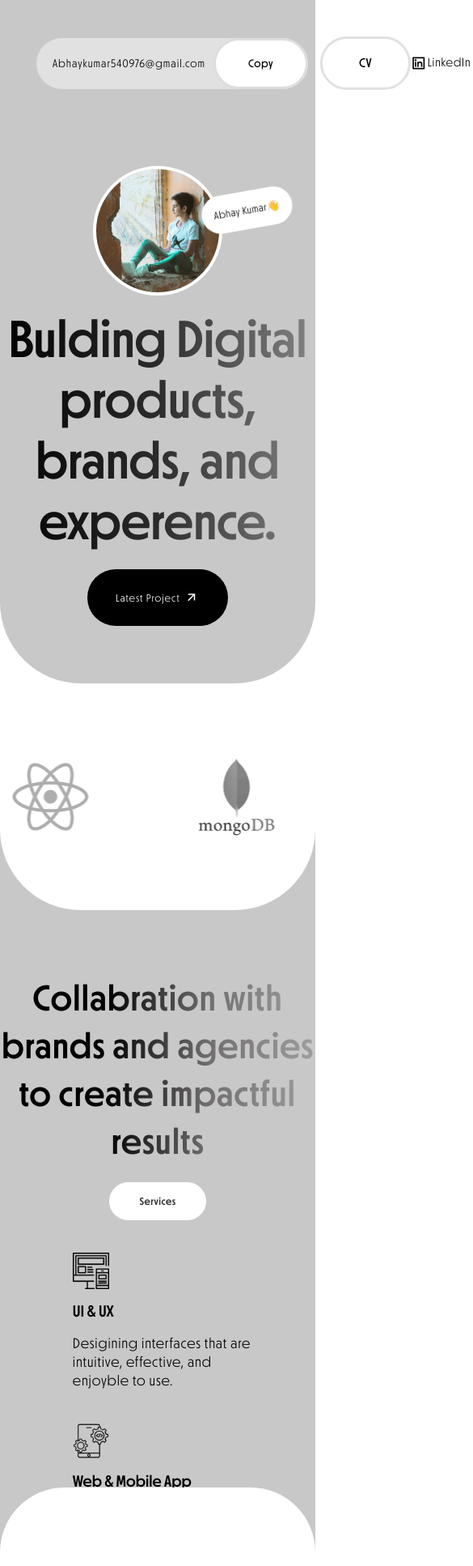
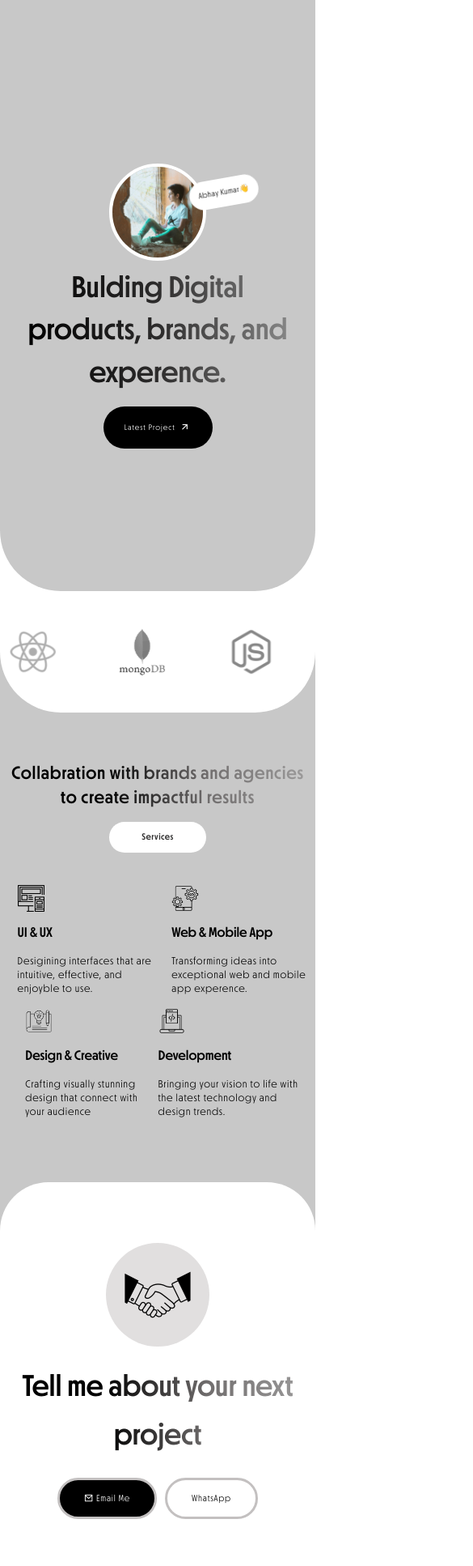
Before and after one commit to ABhaykUMar124/Portfolio., a plain HTML site: page index.html in a window 390 px wide. Shown: the top 1934 px of the page at 81% size, 585 px wide, since content can reach past the window. Drawn offline with nearby package versions, Linux system fonts and the light colour scheme.

Commit message:
Making this responsive

```diff
--- a/index.html
+++ b/index.html
@@ -79,33 +79,33 @@
                     <div class="card">
                         <img src="web and mo.png" alt="" srcset="">
                         <h1>Web & Mobile App</h1>
-                        <p>Desigining interfaces that are <br> intuitive, effective, and <br> enjoyble to use.</p>
+                        <p>Transforming ideas into <br>exceptional web and mobile<br>app experence.</p>
                     </div>
                     </div>
                     <div class="Card-section">
                         <div class="card">
                             <img src="design and creative.png" alt="" srcset="">
                             <h1>Design & Creative</h1>
-                            <p>Desigining interfaces that are <br> intuitive, effective, and <br> enjoyble to use.</p>
+                            <p>Crafting visually stunning<br>design that connect with<br> your audience</p>
                         </div>
                         <div class="card">
                             <img src="development 22.png" alt="" srcset="">
                             <h1>Development</h1>
-                            <p>Desigining interfaces that are <br> intuitive, effective, and <br> enjoyble to use.</p>
+                            <p>Bringing your vision to life with<br>the latest technology and <br>design trends.</p>
                         </div>
                     </div>
             </div>
         </div>
         <div class="page-4">
             <img src="Handshake.png" alt="" class="Handshake-img">
-            <h1 class="P4-heading">Tell me about your <br> next project</h1>
+            <h1 class="P4-heading">Tell me about your next <br> project</h1>
             <div class="contact-btns">
                 <a href="#" class="btns"> <i class="ri-mail-line"></i> Email Me</a>
                 <a href="#" class="btns">WhatsApp</a>
             </div>
             <hr class="line">
             <footer class="footer-section">
-                <h1><i class="ri-copyright-line"></i> All Right Reserved</h1>
+                <h1><i class="ri-copyright-line"></i>All Right Reserved</h1>
                 <div class="right-nav">
                     <a href="http://linkedin.com/in/abhay-kumar-maurya-86388b236" target="_blank" class="links"> <i class="ri-linkedin-box-line"></i></i> LinkedIn</a>
                     <h1>/</h1>
--- a/style.css
+++ b/style.css
@@ -27,8 +27,11 @@
 html{
     font-size: 10px;
 }
+main{
+    padding: .1px;
+}
 .page-1{
-    height: 100vh;
+    height: 730px;
     width: 100%;
     background-color: rgb(200, 200, 200);
     border-radius: 0rem 0rem 10rem 10rem;
@@ -42,29 +45,29 @@ html{
 }
 .left-nav{
     display: flex;
-    gap: 15px;
+    gap: 1.5rem;
     align-items: center;
     justify-content: center;
 }
 .cp-btn{
-    padding: 20px 40px;
+    padding: 2rem 4rem;
     border-radius: 35px;
     background-color: white;
     border: 3px solid rgb(223, 220, 220);
     font-family: O-light;
     font-weight: 600;
-    font-size: 13px;
+    font-size: 1.3rem;
     letter-spacing: 1px;
     cursor: pointer;
 }
 .CV-btn{
-    padding: 20px 45px;
+    padding: 2rem 4.5rem;
     border-radius: 35px;
     background-color: white;
     border: 3px solid rgb(226, 225, 225);
     font-family: O-light;
     font-weight: 600;
-    font-size: 15px;
+    font-size: 1.5rem;
     letter-spacing: 1px;
     cursor: pointer;
     text-decoration: none;
@@ -90,10 +93,10 @@ html{
     display: flex;
     align-items: center;
     justify-content: center;
-    gap: 20px;
+    gap: 1rem;
 }
 .right-nav a{
-    font-size: 15px;
+    font-size: 1.3rem;
     text-decoration: none;
     font-family: O-light;
     color: black;
@@ -102,28 +105,32 @@ html{
 }
 .links{
     display: flex;
+    align-items: center;
     white-space: nowrap;
 }
 .links i{
-    font-size: 20px;
+    font-size: 1.3rem;
 }
 
 .right-nav h1{
-    font-size: 15px;
+    font-size: 1.5rem;
     font-family: O-light;
 }
 .page-section{
     display: flex;
     flex-direction: column;
     align-items: center;
+    align-self: center;
+    justify-self: center;
     justify-content: center;
     position: relative;
+    margin: 0 auto;
 }
 .img-section{
     display: flex;
     justify-content: center;
     align-items: center;
-    margin-top: 8rem;
+    margin-top: 70px;
     position: relative;
     flex-direction: row;
 }
@@ -134,18 +141,18 @@ html{
     margin: 0 auto;
     display: block;
     justify-self: center;
-    margin-top: 5rem;
+    margin-top: 50px;
     position: absolute;
     border: 4px solid white;
 }
 .img-section h1{
     position: relative;
     z-index: 1;
-    margin-left: 220px;
+    margin-left: 22rem;
     font-family: O-light;
     background-color: white;
     font-size: 1.3rem;
-    padding: 15px 15px;
+    padding: 1.5rem 1.5rem;
     border-radius: 30px;
     rotate: 350deg;
     font-weight: 100;
@@ -172,22 +179,22 @@ html{
 .main-text{
     margin-top: 10rem;
     text-align: center;
-    font-size: 6.5rem;
+    font-size: 5rem;
     font-family: O-medium;
     font-weight: 400;
-    line-height: 7.5rem;
+    line-height: 7rem;
     background: linear-gradient(to right, black,rgb(44, 43, 43), rgb(133, 133, 133));
     background-clip: text;
     color: transparent;
 }
 .Project-btn{
-    font-size: 13px;
+    font-size: 1.3rem;
     display: flex;
     justify-content: center;
     align-items: center;
     padding: 2.5rem 3.5rem;
     background-color: rgb(0, 0, 0);
-    margin-top: 20px;
+    margin-top: 2rem;
     text-decoration: none;
     color: white;
     gap: 5px;
@@ -197,10 +204,10 @@ html{
     cursor: pointer;
 }
 .Project-btn i{
-   font-size: 18px;
+   font-size: 1.8rem;
 }
 .scroll-page{
-    height: 28rem;
+    height: 20rem;
     width: 100%;
     display: flex;
     padding-left: 10px;
@@ -214,19 +221,19 @@ html{
     display: flex;
     justify-content: center;
     align-items: center;
-    gap: 13rem;
+    gap: 10rem;
 
 }
 .box{
     display: flex;
     align-items: center;
     justify-content: center;
-    gap: 13rem;
+    gap: 10rem;
     animation: infinitescroll 10s infinite linear;
 }
 .box img{
-    height: 10rem;
-    width: 10rem;
+    height: 8rem;
+    width: 8rem;
     filter: grayscale(100%);
 }
 @keyframes infinitescroll{
@@ -238,7 +245,7 @@ html{
     }
 }
 .page-3{
-    height: 120vh;
+    height: 850px;
     width: 100%;
     background-color: rgb(200, 200, 200);
     margin-top: -150px;
@@ -248,10 +255,10 @@ html{
 .P2-heading{
     text-align: center;
     padding-top: 8rem;
-    font-size: 4.5rem;
+    font-size: 3rem;
     font-family: O-medium;
     font-weight: 400;
-    letter-spacing: 1px;
+    letter-spacing: .1rem;
     background: linear-gradient(to right, black, black,rgb(114, 111, 111), rgb(159, 158, 158));
     background-clip: text;
     color: transparent;
@@ -265,7 +272,7 @@ html{
     justify-content: center;
     padding: 1.5rem 4.5rem;
     background-color: white;
-    font-size: 13px;
+    font-size: 1.5rem;
     width: 120px;
     border-radius: 5rem;
     font-family: O-medium;
@@ -276,19 +283,19 @@ html{
 }
 .Box-section{
     display: flex;
-    /* padding-left: 25rem;
-    padding-right: 25rem; */
+    padding-left: 1rem;
+    padding-right: 1rem;
     padding-top: 40px;
     justify-content: center;
     align-items: center;
     flex-wrap: wrap;
-    gap: 4rem;
+    gap: 2rem;
 }
 .Card-section{
     display: flex;
     justify-content: center;
     align-items: center;
-    gap: 4rem;
+    gap: 2rem;
     flex-wrap: wrap;
 
 }
@@ -299,21 +306,21 @@ html{
     padding-left: 10px;
 }
 .card img{
-    height: 45px;
-    width: 45px;
+    height: 4.5rem;
+    width: 4.5rem;
 }
 .card h1{
     font-family: O-medium;
-    font-size: 20px;
+    font-size: 17px;
     font-weight: 400;
 }
 .card p{
     font-family: O-light;
-    font-size: 18px;
+    font-size: 13px;
     letter-spacing: .8px;
 }
 .page-4{
-    height: 100vh;
+    height: 73rem;
     width: 100%;
     background-color: white;
     border-radius: 8rem 8rem 0rem 0rem;
@@ -323,6 +330,7 @@ html{
     padding: .1px;
 }
 .Handshake-img{
+    margin: 0 auto;
     height: 17rem;
     width: 17rem;
     display: flex;
@@ -338,8 +346,8 @@ html{
     text-align: center;
     font-family: O-medium;
     font-weight: 400;
-    font-size: 7rem;
-    line-height: 80px;
+    font-size: 5rem;
+    line-height: 8rem;
     background: linear-gradient(to right, black, black,rgb(114, 111, 111), rgb(159, 158, 158));
     background-clip: text;
     color: transparent;
@@ -352,21 +360,22 @@ html{
     gap: 10px;
 }
 .contact-btns a{
-    padding: 2.5rem 5rem;
+    padding: 2rem 4rem;
     text-decoration: none;
     color: black;
     font-family: O-light;
-    font-size: 15px;
+    font-size: 1.5rem;
     letter-spacing: .8px;
     border-radius: 110px;
-    margin-top: 30px;
-    border: 4px solid rgb(195, 192, 192);
+    margin-top: 3rem;
+    border: .4rem solid rgb(195, 192, 192);
 }
 .btns:nth-child(1){
     background-color: black;
     color: white;
 }
 .line{
+    color: white;
     margin-top: 9rem;
     margin-left: 4rem;
     margin-right: 4rem;
@@ -377,11 +386,37 @@ html{
     justify-content: space-between;
     margin-left: 5rem;
     margin-right: 5rem;
-    margin-top: 2.5rem;
+    height: 8rem;
 }
 .footer-section h1{
     font-family: O-light;
-    font-size: 1.5rem;
+    font-size: 1rem;
     letter-spacing: .8px;
     font-weight: 100;
 }
+@media (max-width:790px) {
+    html{
+        font-size: 8.5px;
+    }
+    .page-1{
+        padding-top: 150px;
+    }
+    .page-3{
+        height: 950px;
+    }
+    .navbar{
+        display: none;
+    }
+    .left-nav{
+        margin: 0 auto;
+        flex-direction: column;
+    }
+}
+@media (max-width:460px) {
+    html{
+        font-size: 7.5px;
+    }
+    .page-3{
+        height: 880px;
+    }
+}
```
